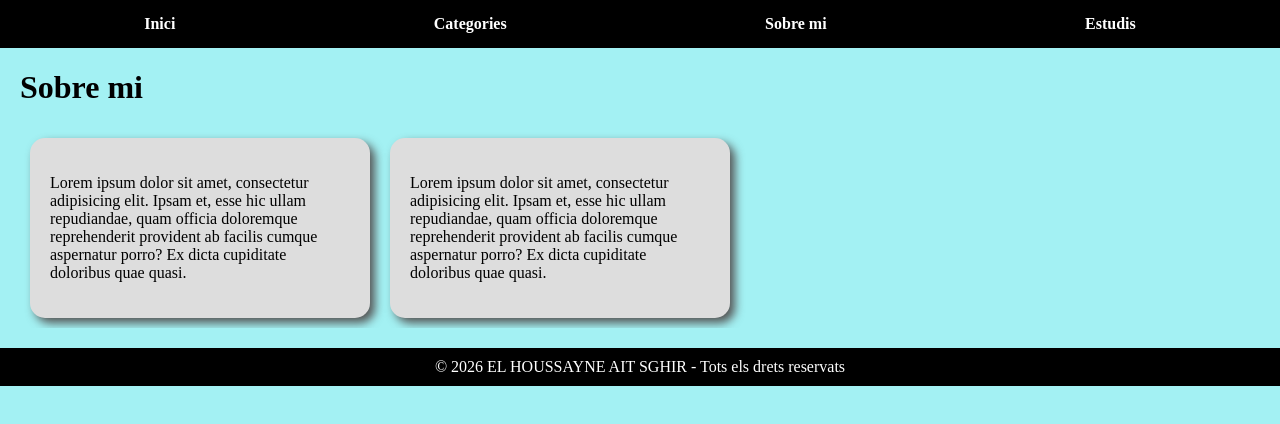
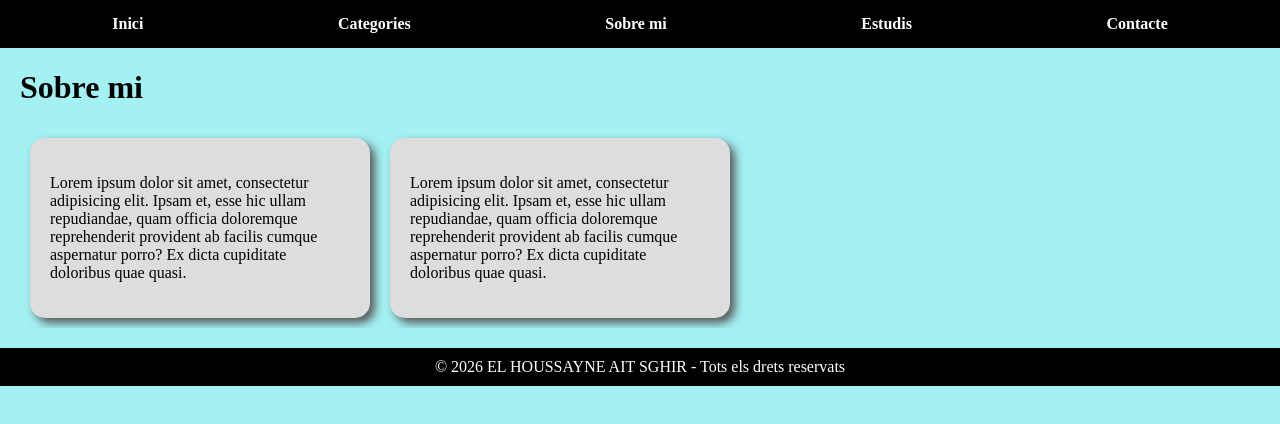
Before and after one commit to pjeux05-cyber/el-meu-portfoli, a plain HTML site: page pages/sobre_mi.html in a window 1280 px wide. Drawn offline with Linux system fonts and the light colour scheme.

Commit message:
Add 'Contacte' link to navigation in sobre_mi.html

```diff
--- a/pages/sobre_mi.html
+++ b/pages/sobre_mi.html
@@ -12,6 +12,7 @@
             <a href="categories.html">Categories</a>
             <a href="sobre_mi.html">Sobre mi</a>
             <a href="estudis.html"> Estudis</a>
+            <a href="contacta.html">Contacte</a>
 
         </nav>
     </header>
```
